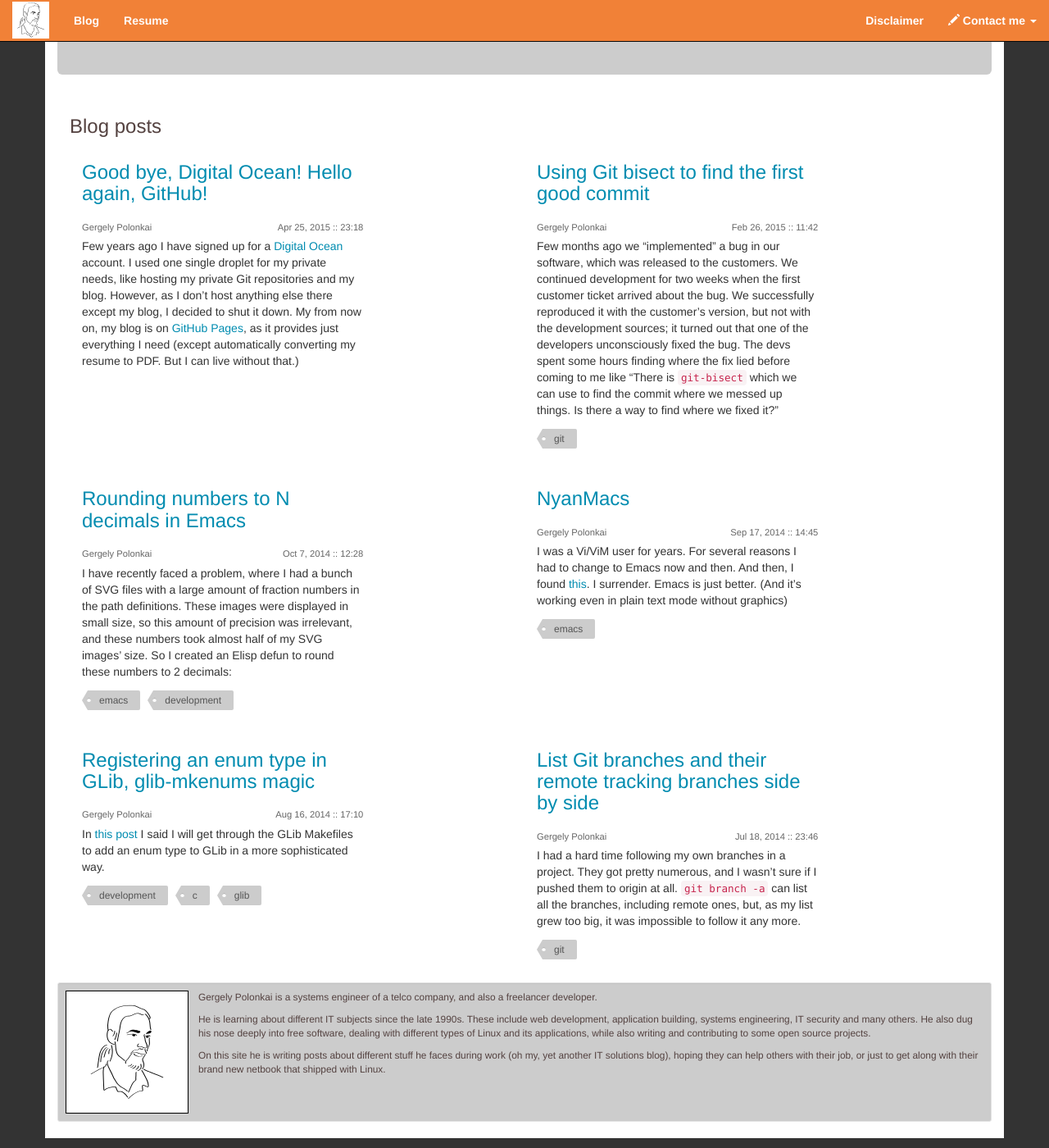
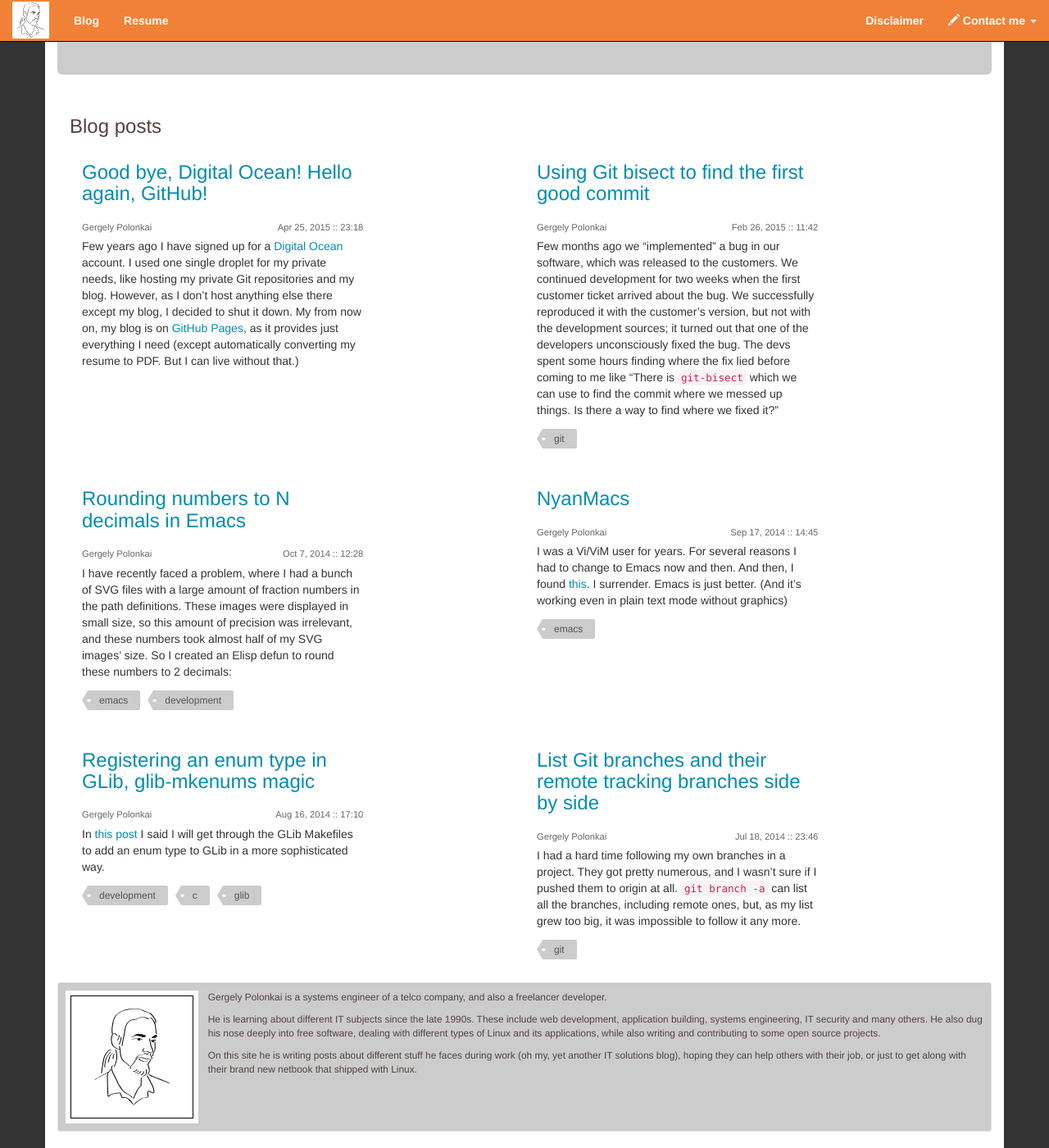
Before and after one commit to gergelypolonkai/gergelypolonkai.github.io, a Jekyll site: the page built from index.html, in a window 1280 px wide and 1400 px high, scrolled down 244 px. Shown: the whole window at 82% size. Built offline with Jekyll 4.4.1, drawn with Linux system fonts in a browser that asks for light colours; nearby versions of some CDN libraries; comment, search, counter and statistics services are not loaded.

Commit message:
Replace image in bottom well with the SVG version

```diff
--- a/_layouts/default.html
+++ b/_layouts/default.html
@@ -11,7 +11,7 @@
 
 {% if page.name != 'about.html' %}
             <div class="well well-sm small">
-                <div class="pull-left" id="about-well-image"><img src="{{'/images/profile.png' | prepend: site.baseurl}}" alt=""></div>
+                <div class="pull-left" id="about-well-image"><img src="{{'/images/profile.svg' | prepend: site.baseurl}}" alt=""></div>
 {%     include about.html %}
                 <div class="clearfix"></div>
             </div>
--- a/css/style.sass
+++ b/css/style.sass
@@ -114,8 +114,15 @@
     margin-top: 20px
 
   #about-well-image
+    background-color: white
+    margin-right: 1em
+
     img
-      padding-right: 1em
+      width: 150px
+      background-color: white
+      border: 1px solid #000
+      margin: .5em
+      padding: 1em
 
   #keywords-button
     font-size: 50%
```
